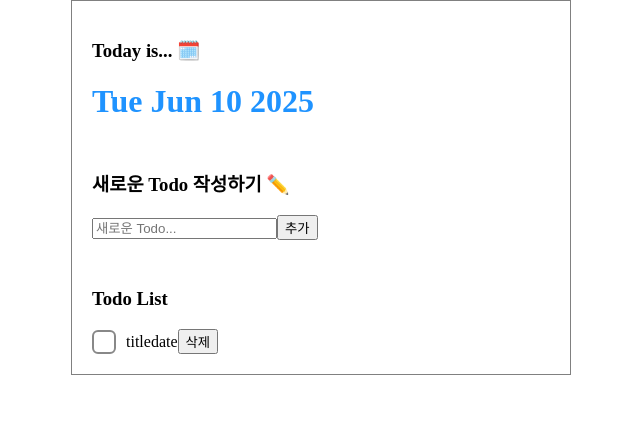
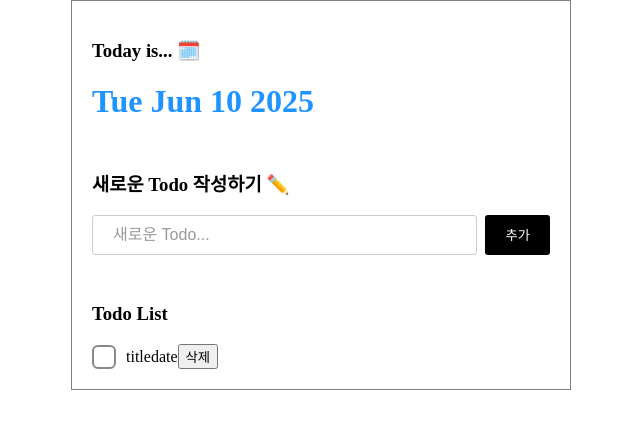
Before and after one commit to nada5un/todo-react, a React (Vite) app: page / in a window 1280 px wide. Shown: the top 428 px of the page, without its empty margins (319-959 px from the left). Built offline with nearby package versions, Linux system fonts and the light colour scheme.

Commit message:
TodoEditor

```diff
--- a/src/components/TodoEditor/TodoEditor.jsx
+++ b/src/components/TodoEditor/TodoEditor.jsx
@@ -24,6 +24,7 @@ const TodoEditor = ({ onSubmit }) => {
                         onSubmit(text);
                         setText("");
                     }}
+                    type="button"
                     className="TodoEditor__button"
                 >
                     추가
--- a/src/components/TodoEditor/TodoEditor.scss
+++ b/src/components/TodoEditor/TodoEditor.scss
@@ -1,8 +1,32 @@
 .TodoEditor {
     &__wrapper {
+        display: flex;
+        flex-direction: row;
+        gap: 8px;
     }
     &__input {
+        flex: 1;
+        padding: 10px 20px;
+        border: 1px solid #ccc;
+        border-radius: 3px;
+        font-size: 16px;
+        box-shadow: none;
+        &:focus {
+            border-color: #007bff;
+            outline: none;
+        }
+        &::placeholder {
+            color: #999;
+        }
     }
     &__button {
+        padding: 10px 20px;
+        background-color: black;
+        color: white;
+        border-radius: 3px;
+        border: none;
+        cursor: pointer;
+        // I want to make butto flat without elevation
+        box-shadow: none;
     }
 }
```
